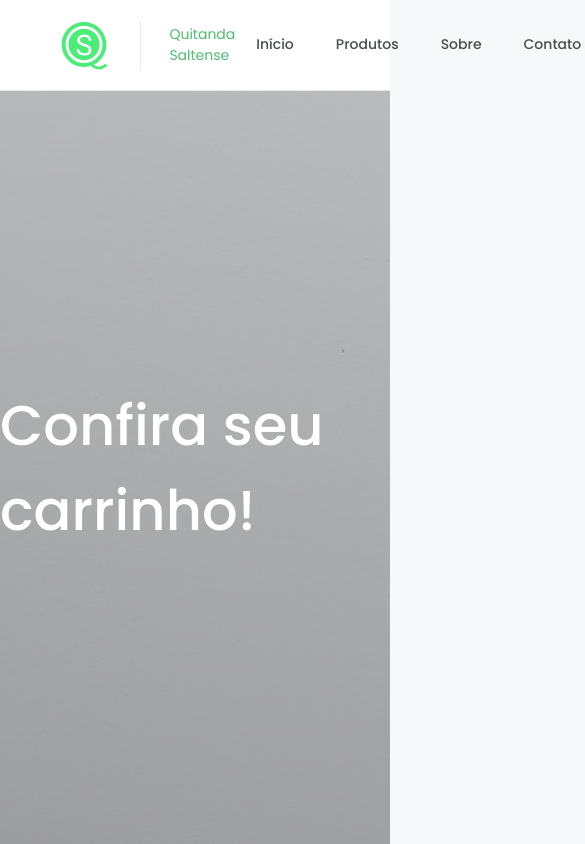
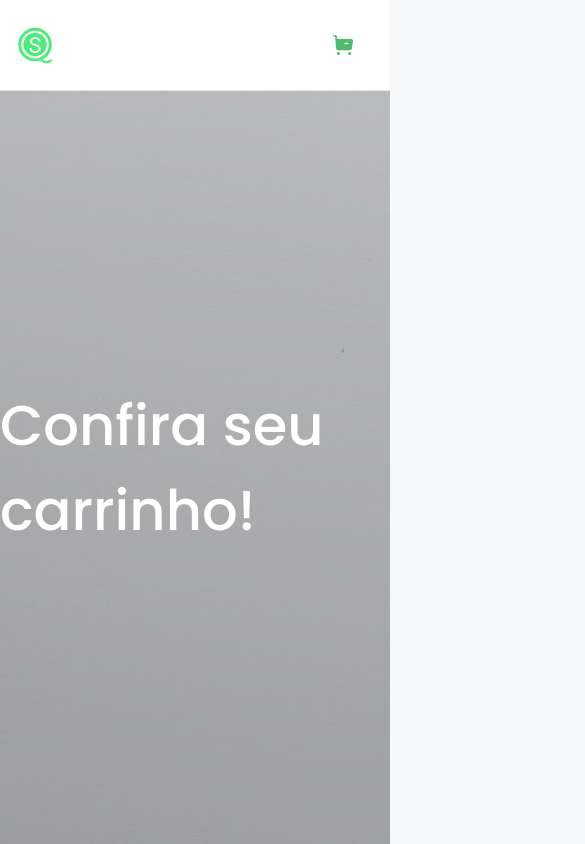
Before and after one commit to cunhaedu/quitandasaltense, a Next.js app: page /cart in a window 390 px wide. Shown: the top 844 px of the page, 585 px wide, since content can reach past the window. Built offline with nearby package versions, Linux system fonts and the light colour scheme.

Commit message:
feat: add responsiveness to home page and header

```diff
--- a/src/components/Header/index.tsx
+++ b/src/components/Header/index.tsx
@@ -7,9 +7,11 @@ export function Header() {
 
   return (
     <header className={styles.headerContainer}>
-      <img src="/logo.svg" alt="Quitandasaltense" />
+      <div>
+        <img src="/logo.svg" alt="Quitandasaltense" />
 
-      <p>Quitanda Saltense</p>
+        <p>Quitanda Saltense</p>
+      </div>
 
       <menu>
         <ul>
@@ -33,9 +35,12 @@ export function Header() {
               <a className={router.pathname === '/contact' && styles.active}>Contato</a>
             </Link>
           </li>
-          <li>
+          <li className={styles.cart}>
             <Link href="/cart">
-              <a className={router.pathname === '/cart' && styles.active}>Carrinho</a>
+              <a className={router.pathname === '/contact' && styles.active}>
+                <p>Contato</p>
+                <img src="/buy.svg" alt="carrinho" />
+              </a>
             </Link>
           </li>
         </ul>
--- a/src/components/Header/styles.module.scss
+++ b/src/components/Header/styles.module.scss
@@ -8,6 +8,11 @@
 
   border-bottom: 1px solid var(--gray-100);
 
+  & > div {
+    display: flex;
+    align-items: center;
+    justify-content: center;
+
     img {
       height: 4rem;
     }
@@ -17,6 +22,7 @@
       padding: 0.25rem 0 0.25rem 2rem;
       border-left: 1px solid var(--gray-100);
       color: var(--green-400);
+    }
   }
 
   menu {
@@ -42,10 +48,44 @@
             color: var(--green-400);
           }
 
+          & > img {
+            display: none;
+          }
+
           &:hover {
             color: var(--green-600);
           }
         }
+      }
+
+      @media (max-width: 1280px) {
+        li:not(.cart) {
+          display: none;
+        }
+
+        .cart {
+          p {
+            display: none;
+          }
+
+          img {
+            display: block;
+          }
+        }
+      }
+    }
+  }
+
+  @media (max-width: 1280px) {
+    padding: 1rem;
+
+    & > div {
+      img {
+        height: 3rem;
+      }
+
+      p {
+        display: none;
       }
     }
   }
```
Also changed, not shown: src/pages/home.module.scss (+85 -3 lines), public/buy.svg (added). Lines whose indentation alone changed are shown as unchanged.
